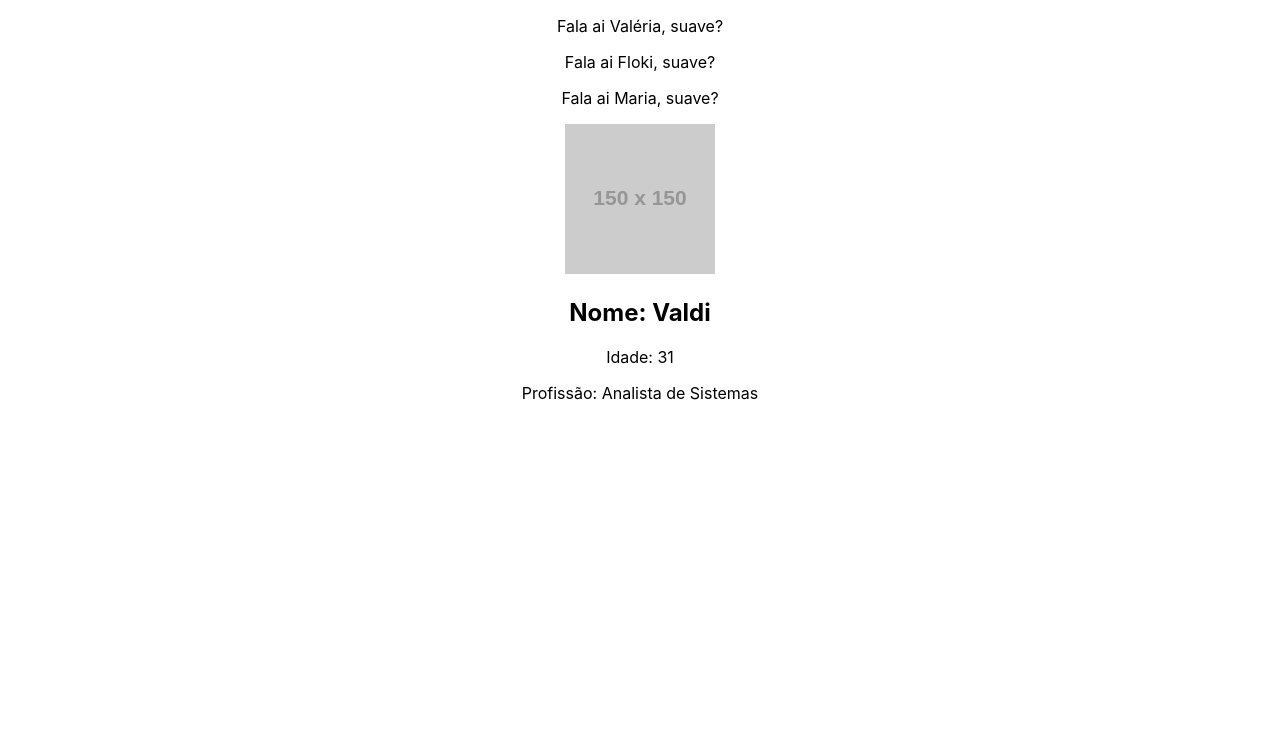
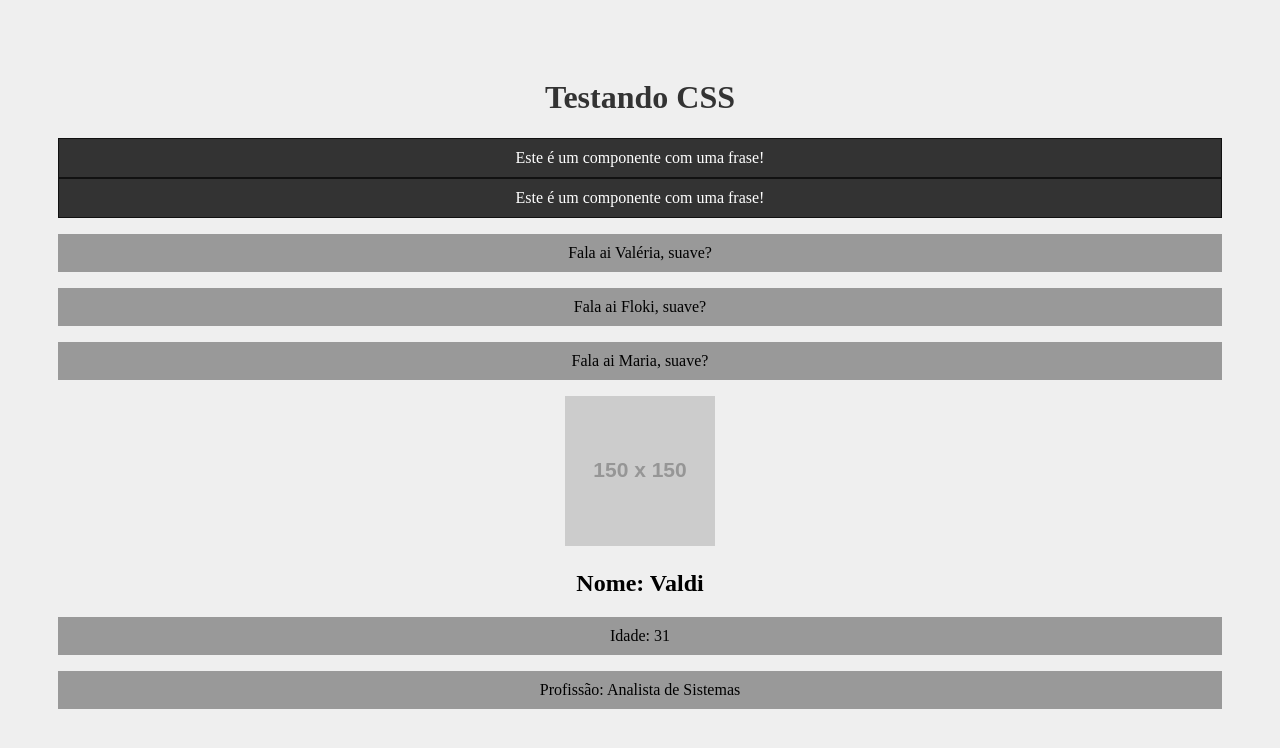
Before and after one commit to valdijr-web/estudo-react, a React (Create React App) app: page / in a window 1280 px wide. Shown: the top 748 px of the page. Built offline with nearby package versions, Linux system fonts and the light colour scheme.

Commit message:
Inserindo CSS no React (CSS modules) - aula 6

```diff
--- a/src/App.js
+++ b/src/App.js
@@ -2,11 +2,15 @@
 import HelloWorld from './components/HellowWorld';
 import SayMyName from './components/SayMyName';
 import Pessoa from './components/Pessoa';
+import Frase from './components/Frase';
 
 function App() {
   const nome = "Maria";
   return (
     <div className="App">
+      <h1>Testando CSS</h1>
+      <Frase />
+      <Frase />
       <SayMyName nome="Valéria"/>
       <SayMyName nome="Floki"/>
       <SayMyName nome={nome}/>
--- a/src/components/Frase.js
+++ b/src/components/Frase.js
@@ -1,7 +1,9 @@
+import styles from './Frase.module.css';
+
 function Frase(){
     return(
-        <div>
-            <p>Este é um componente com uma frase!</p>
+        <div className={styles.fraseContainer}>
+            <p className={styles.fraseContent}>Este é um componente com uma frase!</p>
         </div>
     )
 }
--- /dev/null
+++ b/src/components/Frase.module.css
@@ -0,0 +1,10 @@
+.fraseContainer{
+    background-color: #333;
+    border: 1px solid #111;
+}
+
+.fraseContent{
+    color: #fff;
+    background-color: #333;
+    margin: 0;
+}
--- a/src/index.css
+++ b/src/index.css
@@ -1,13 +1,13 @@
-body {
-  margin: 0;
-  font-family: -apple-system, BlinkMacSystemFont, 'Segoe UI', 'Roboto', 'Oxygen',
-    'Ubuntu', 'Cantarell', 'Fira Sans', 'Droid Sans', 'Helvetica Neue',
-    sans-serif;
-  -webkit-font-smoothing: antialiased;
-  -moz-osx-font-smoothing: grayscale;
+body{
+  padding: 50px;
+  background-color: #efefef;
 }
 
-code {
-  font-family: source-code-pro, Menlo, Monaco, Consolas, 'Courier New',
-    monospace;
+h1{
+  color: #333;
 }
+
+p{
+  background-color: #999;
+  padding: 10px;
+}
```
